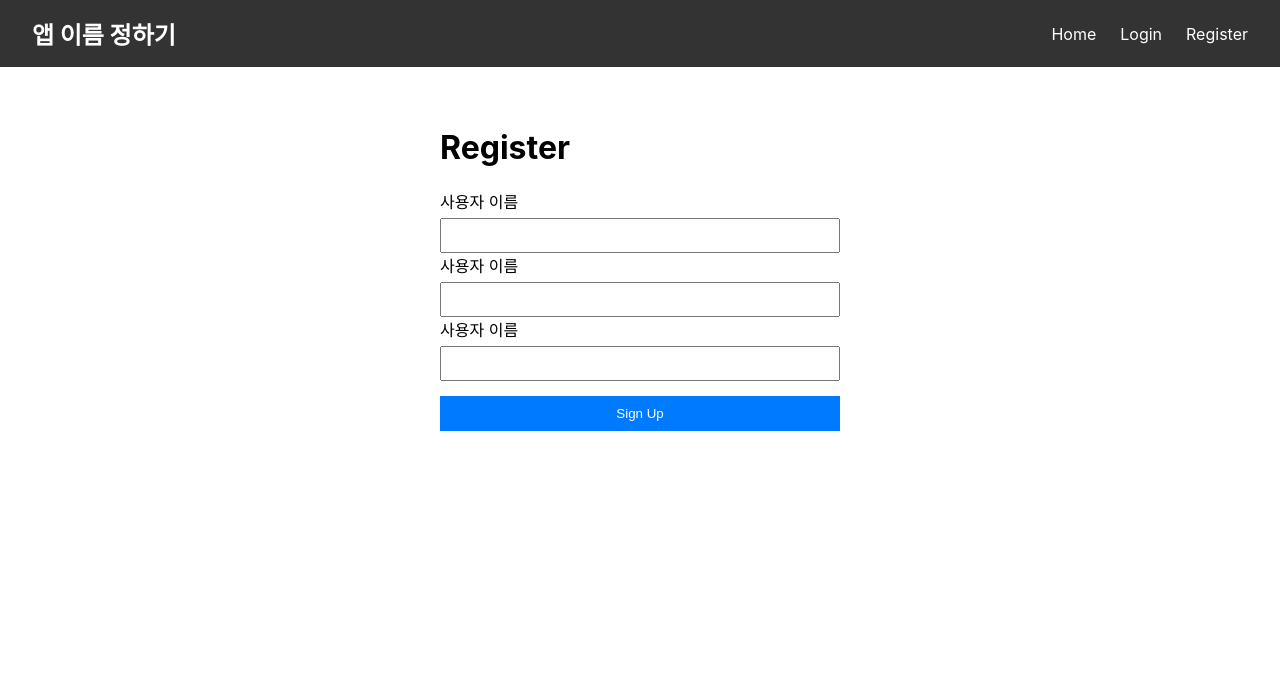
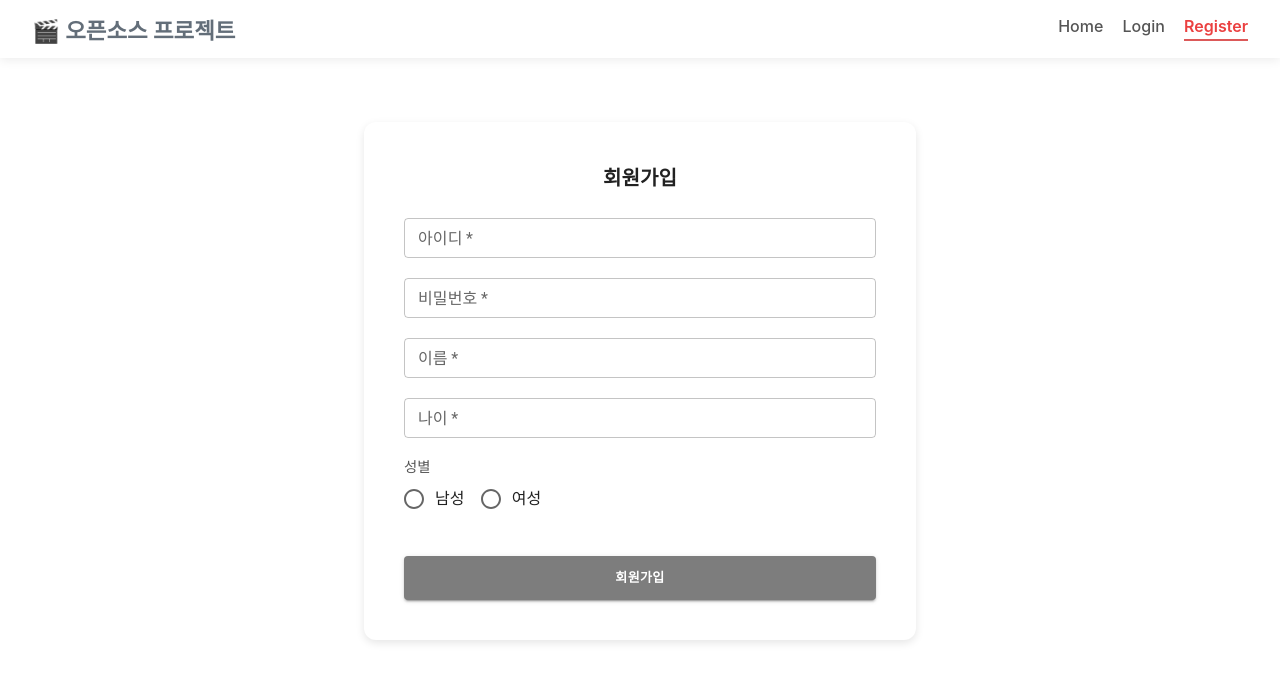
Before and after one commit to sso29/OpenSourceProject, a React app in the folder Frontend/: page /register in a window 1280 px wide. Shown: the top 682 px of the page. Built offline with nearby package versions, Linux system fonts and the light colour scheme; the HTML template or start-up script is replaced by a standard one.

Commit message:
ui수정

```diff
--- a/Frontend/src/App.jsx
+++ b/Frontend/src/App.jsx
@@ -4,6 +4,7 @@ import HomePage from './pages/HomePage.jsx';
 import LoginPage from './pages/LoginPage.jsx';
 import RegisterPage from './pages/RegisterPage.jsx';
 import './App.css';
+import UserInfoPage from "./pages/UserInfoPage.jsx";
 
 function App() {
   return (
@@ -14,6 +15,7 @@ function App() {
           <Route path="/" element={<HomePage />} />
           <Route path="/login" element={<LoginPage />} />
           <Route path="/register" element={<RegisterPage />} />
+          <Route path="/userinfo" element={<UserInfoPage />} />
           {/* 향후 추가될 라우트들을 여기에 추가합니다. */}
         </Routes>
       </div>
--- a/Frontend/src/components/Navbar.css
+++ b/Frontend/src/components/Navbar.css
@@ -1,4 +1,4 @@
-/* src/components/Navbar.css */
+/* src/components/Navbar.css
 .navbar {
   display: flex;
   justify-content: space-between;
@@ -24,4 +24,53 @@
 
 .navbar-links a:hover {
   text-decoration: underline;
+} */
+
+.navbar {
+  display: flex;
+  justify-content: space-between;
+  align-items: center;
+  padding: 0.8rem 2rem;
+  background-color: #ffffff;
+  box-shadow: 0 2px 10px rgba(0, 0, 0, 0.08);
+  position: sticky;
+  top: 0;
+  z-index: 100;
 }
+
+.navbar-brand {
+  font-size: 1.4rem;
+  font-weight: 700;
+  color: #636e79;
+  text-decoration: none;
+  transition: color 0.3s;
+}
+
+.navbar-brand:hover {
+  color: #0d47a1;
+}
+
+.navbar-links {
+  display: flex;
+  gap: 1.2rem;
+}
+
+.navbar-links a {
+  color: #555;
+  text-decoration: none;
+  font-weight: 500;
+  transition: all 0.3s;
+  position: relative;
+  padding-bottom: 3px;
+}
+
+.navbar-links a:hover {
+  color: #cecece;
+}
+
+/* 현재 페이지(active) 표시 */
+.navbar-links a.active {
+  color: #eb4040;
+  font-weight: 600;
+  border-bottom: 2px solid #dc5959;
+}
--- a/Frontend/src/components/Navbar.jsx
+++ b/Frontend/src/components/Navbar.jsx
@@ -1,15 +1,46 @@
+// import React from 'react';
+// import { Link } from 'react-router-dom';
+// import './Navbar.css';
+
+// const Navbar = () => {
+//     return (
+//         <nav className="navbar">
+//             <Link to="/" className="navbar-brand">앱 이름 정하기</Link>
+//             <div className="navbar-links">
+//                 <Link to="/">Home</Link>
+//                 <Link to="login">Login</Link>
+//                 <Link to="register">Register</Link>
+//             </div>
+//         </nav>
+//     );
+// };
+
+// export default Navbar;
+
 import React from 'react';
-import { Link } from 'react-router-dom';
+import { Link, useLocation } from 'react-router-dom';
 import './Navbar.css';
 
 const Navbar = () => {
+  const location = useLocation();
+
   return (
     <nav className="navbar">
-            <Link to="/" className="navbar-brand">앱 이름 정하기</Link>
+      <Link to="/" className="navbar-brand">
+        🎬 오픈소스 프로젝트
+
+      </Link>
+
       <div className="navbar-links">
-                <Link to="/">Home</Link>
-                <Link to="login">Login</Link>
-                <Link to="register">Register</Link>
+        <Link to="/" className={location.pathname === '/' ? 'active' : ''}>
+          Home
+        </Link>
+        <Link to="/login" className={location.pathname === '/login' ? 'active' : ''}>
+          Login
+        </Link>
+        <Link to="/register" className={location.pathname === '/register' ? 'active' : ''}>
+          Register
+        </Link>
       </div>
     </nav>
   );
--- a/Frontend/src/pages/HomePage.jsx
+++ b/Frontend/src/pages/HomePage.jsx
@@ -1,11 +1,13 @@
 import React from 'react';
+import { Link } from 'react-router-dom';
 
 const HomePage = () => {
   return (
-    <div style={{ padding: '20px', textAlign: 'center' }}>
+    <div style={{ paddingTop: '80px', textAlign: 'center' }}>
       <h1>환영합니다!</h1>
       <p>이곳은 저희 서비스의 메인 페이지입니다.</p>
       <p>상단 메뉴를 통해 로그인 또는 회원가입을 해주세요.</p>
+      <Link to="/userinfo">사용자 정보 입력 페이지</Link>
     </div>
   );
 };
--- a/Frontend/src/pages/RegisterPage.jsx
+++ b/Frontend/src/pages/RegisterPage.jsx
@@ -1,53 +1,214 @@
-import react, { useState } from 'react';
+// import react, { useState } from 'react';
+
+// const RegisterPage = () => {
+//     const [id, setId] = useState('');
+//     const [name, setName] = useState('');
+//     const [pw, setPw] = useState('');
+
+//     const handleSubmit = (e) => {
+//         e.preventDefault();
+//         console.log('회원가입 정보 : ', { id, name, pw });
+//         alert('회원가입이 완료되었습니다.');
+//         //성공 시 로그인 페이지로 이동
+//         }
+
+//     return (
+//         <div style={{ padding: '20px', maxWidth: '400px', margin: 'auto' }}>
+//             <h1>Register</h1>
+//             <form onSubmit={handleSubmit} style={{ display: 'flex', flexDirection: 'column', gap: '15px' }}>
+//                 <div>
+//                     <label htmlFor="id" style={{ display: 'block', marginBottom: '5px' }}>사용자 이름</label>
+//                     <input
+//                         type="text"
+//                         name="id"
+//                         value={id}
+//                         onChange={(e) => setId(e.target.value)}
+//                         required
+//                         style={{ width: '100%', padding: '8px', boxSizing: 'border-box'}}
+//                     />
+//                     <label htmlFor="name" style={{ display: 'block', marginBottom: '5px' }}>사용자 이름</label>
+//                     <input
+//                         type="text"
+//                         name="name"
+//                         value={name}
+//                         onChange={(e) => setId(e.target.value)}
+//                         required
+//                         style={{ width: '100%', padding: '8px', boxSizing: 'border-box'}}
+//                     />
+//                     <label htmlFor="pw" style={{ display: 'block', marginBottom: '5px' }}>사용자 이름</label>
+//                     <input
+//                         type="password"
+//                         name="pw"
+//                         value={pw}
+//                         onChange={(e) => setId(e.target.value)}
+//                         required
+//                         style={{ width: '100%', padding: '8px', boxSizing: 'border-box'}}
+//                     />
+//                 </div>
+//                 <button type="submit" style={{ padding: '10px 15px', backgroundColor: '#007bff', color: 'white', border: 'none', cursor: 'pointer' }}>Sign Up</button>
+//             </form>
+//         </div>
+//         );
+//     };
+
+// export default RegisterPage;
+
+import React, { useState } from 'react';
+import {
+  Container,
+  Box,
+  TextField,
+  Button,
+  Typography,
+  Paper,
+  FormControl,
+  FormLabel,
+  RadioGroup,
+  FormControlLabel,
+  Radio,
+  MenuItem,
+} from '@mui/material';
 
 const RegisterPage = () => {
-    const [id, setId] = useState('');
-    const [name, setName] = useState('');
-    const [pw, setPw] = useState('');
+  const [formData, setFormData] = useState({
+    id: '',
+    pw: '',
+    name: '',
+    age: '',
+    gender: '',
+    level: '',
+  });
+
+  const handleChange = (e) => {
+    const { name, value } = e.target;
+    setFormData((prev) => ({ ...prev, [name]: value }));
+  };
 
   const handleSubmit = (e) => {
     e.preventDefault();
-        console.log('회원가입 정보 : ', { id, name, pw });
-        alert('회원가입이 완료되었습니다.');
-        //성공 시 로그인 페이지로 이동
-        }
+    console.log('회원가입 정보:', formData);
+    alert('회원가입이 완료되었습니다!');
+  };
 
   return (
-        <div style={{ padding: '20px', maxWidth: '400px', margin: 'auto' }}>
-            <h1>Register</h1>
-            <form onSubmit={handleSubmit} style={{ display: 'flex', flexDirection: 'column', gap: '15px' }}>
-                <div>
-                    <label htmlFor="id" style={{ display: 'block', marginBottom: '5px' }}>사용자 이름</label>
-                    <input
-                        type="text"
+    <Container maxWidth="sm">
+      <Paper
+        elevation={3}
+        sx={{
+          p: 5,
+          mt: 8,
+          borderRadius: 3,
+          backgroundColor: '#ffffff',
+          boxShadow: '0 3px 8px rgba(0,0,0,0.1)',
+        }}
+      >
+        <Typography
+          variant="h6"
+          align="center"
+          gutterBottom
+          sx={{ fontWeight: 'bold' }}
+        >
+          회원가입
+        </Typography>
+
+        <Box
+          component="form"
+          onSubmit={handleSubmit}
+          sx={{
+            display: 'flex',
+            flexDirection: 'column',
+            gap: 2.5,
+            mt: 3,
+          }}
+        >
+          <TextField
+            label="아이디"
             name="id"
-                        value={id}
-                        onChange={(e) => setId(e.target.value)}
+            size="small"
+            fullWidth
             required
-                        style={{ width: '100%', padding: '8px', boxSizing: 'border-box'}}
+            value={formData.id}
+            onChange={handleChange}
           />
-                    <label htmlFor="name" style={{ display: 'block', marginBottom: '5px' }}>사용자 이름</label>
-                    <input
-                        type="text"
+          <TextField
+            label="비밀번호"
+            name="pw"
+            type="password"
+            size="small"
+            fullWidth
+            required
+            value={formData.pw}
+            onChange={handleChange}
+          />
+          <TextField
+            label="이름"
             name="name"
-                        value={name}
-                        onChange={(e) => setId(e.target.value)}
+            size="small"
+            fullWidth
             required
-                        style={{ width: '100%', padding: '8px', boxSizing: 'border-box'}}
+            value={formData.name}
+            onChange={handleChange}
           />
-                    <label htmlFor="pw" style={{ display: 'block', marginBottom: '5px' }}>사용자 이름</label>
-                    <input
-                        type="password"
-                        name="pw"
-                        value={pw}
-                        onChange={(e) => setId(e.target.value)}
+          <TextField
+            label="나이"
+            name="age"
+            type="number"
+            size="small"
+            fullWidth
             required
-                        style={{ width: '100%', padding: '8px', boxSizing: 'border-box'}}
+            value={formData.age}
+            onChange={handleChange}
           />
-                </div>
-                <button type="submit" style={{ padding: '10px 15px', backgroundColor: '#007bff', color: 'white', border: 'none', cursor: 'pointer' }}>Sign Up</button>
-            </form>
-        </div>
+
+          <FormControl component="fieldset">
+            <FormLabel component="legend" sx={{ fontSize: '0.9rem', color: '#555' }}>
+              성별
+            </FormLabel>
+            <RadioGroup
+              row
+              name="gender"
+              value={formData.gender}
+              onChange={handleChange}
+            >
+              <FormControlLabel value="male" control={<Radio />} label="남성" />
+              <FormControlLabel value="female" control={<Radio />} label="여성" />
+            </RadioGroup>
+          </FormControl>
+
+          {/* <TextField
+            select
+            label="등급"
+            name="level"
+            size="small"
+            fullWidth
+            required
+            value={formData.level}
+            onChange={handleChange}
+          >
+            <MenuItem value="">등급 선택</MenuItem>
+            <MenuItem value="beginner">입문</MenuItem>
+            <MenuItem value="intermediate">초보</MenuItem>
+            <MenuItem value="advanced">중수</MenuItem>
+            <MenuItem value="advanced">고수</MenuItem>
+          </TextField> */}
+
+          <Button
+            type="submit"
+            variant="contained"
+            size="small"
+            sx={{
+              mt: 2,
+              py: 1.3,
+              backgroundColor: '#7d7d7d',
+              fontWeight: 'bold',
+              '&:hover': { backgroundColor: '#c8c8c8', color: 'black' },
+            }}
+          >
+            회원가입
+          </Button>
+        </Box>
+      </Paper>
+    </Container>
   );
 };
 
--- /dev/null
+++ b/Frontend/src/pages/UserInfoPage.jsx
@@ -0,0 +1,93 @@
+import React, { useState } from 'react';
+import {
+  Container,
+  Paper,
+  Typography,
+  Box,
+  Button,
+  ToggleButton,
+  ToggleButtonGroup,
+} from '@mui/material';
+
+const UserInfoPage = () => {
+  const [level, setLevel] = useState('');
+
+  const handleChange = (event, newLevel) => {
+    if (newLevel !== null) {
+      setLevel(newLevel);
+    }
+  };
+
+  const handleSubmit = (e) => {
+    e.preventDefault();
+    if (!level) {
+      alert('레벨을 선택해주세요!');
+      return;
+    }
+    console.log('선택한 레벨:', level);
+    alert(`${level} 레벨로 선택되었습니다!`);
+  };
+
+  return (
+    <Container maxWidth="sm" sx={{ pt: 10 }}>
+
+        <Typography
+          variant="h6"
+          align="center"
+          gutterBottom
+          sx={{ fontWeight: 'bold' }}
+        >
+          레벨 선택
+        </Typography>
+
+        <Box
+          component="form"
+          onSubmit={handleSubmit}
+          sx={{
+            display: 'flex',
+            flexDirection: 'column',
+            alignItems: 'center',
+            gap: 3,
+            mt: 2,
+          }}
+        >
+          <ToggleButtonGroup
+            color="standard"
+            value={level}
+            exclusive
+            onChange={handleChange}
+            sx={{
+              display: 'flex',
+              flexWrap: 'wrap',
+              justifyContent: 'center',
+              gap: 1,
+              width: '100%',
+            }}
+          >
+            <ToggleButton value="입문" sx={{ flex: 1, minWidth: '100px' }}>입문</ToggleButton>
+            <ToggleButton value="초보" sx={{ flex: 1, minWidth: '100px' }}>초보</ToggleButton>
+            <ToggleButton value="중수" sx={{ flex: 1, minWidth: '100px' }}>중수</ToggleButton>
+            <ToggleButton value="고수" sx={{ flex: 1, minWidth: '100px' }}>고수</ToggleButton>
+          </ToggleButtonGroup>
+
+          <Button
+            type="submit"
+            variant="contained"
+            size="small"
+            sx={{
+              mt: 2,
+              py: 1.5,
+              backgroundColor: '#7d7d7d',
+              fontWeight: 'bold',
+              '&:hover': { backgroundColor: '#c8c8c8' },
+            }}
+          >
+            제출하기
+          </Button>
+        </Box>
+
+    </Container>
+  );
+};
+
+export default UserInfoPage;
```
Also changed, not shown: Frontend/src/pages/LoginPage.jsx (+8 -0 lines). Lines whose indentation alone changed are shown as unchanged.
